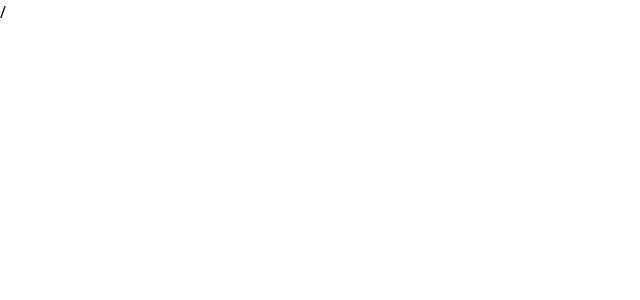
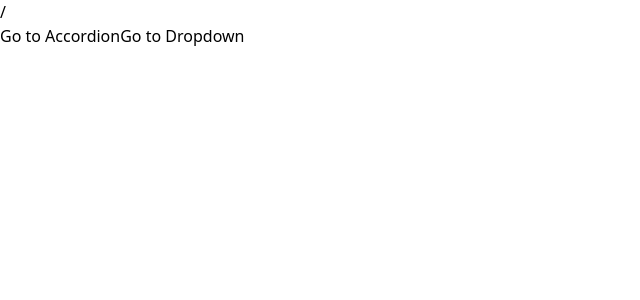
Before and after one commit to Pendentyw/React-components, a React (Create React App) app: page / in a window 1280 px wide. Shown: the top 300 px of the page, without its empty margins (0-640 px from the left). Built offline with nearby package versions, Linux system fonts and the light colour scheme.

Commit message:
Link component added

```diff
--- a/src/App.js
+++ b/src/App.js
@@ -1,5 +1,12 @@
+import Link from './components/Link';
+
 function App() {
-  return <div></div>;
+  return (
+    <div>
+      <Link to='/accordion'>Go to Accordion</Link>
+      <Link to='/dropdown'>Go to Dropdown</Link>
+    </div>
+  );
 }
 
 export default App;
--- /dev/null
+++ b/src/components/Link.js
@@ -0,0 +1,14 @@
+import { useContext } from 'react';
+import NavigationContext from '../contex/navigation';
+
+function Link({ to, children }) {
+  const { navigate } = useContext(NavigationContext);
+  const handleClick = (e) => {
+    e.preventDefault();
+    navigate(to);
+  };
+
+  return <a onClick={handleClick}>{children}</a>;
+}
+
+export default Link;
--- a/src/contex/navigation.js
+++ b/src/contex/navigation.js
@@ -23,7 +23,7 @@
   };
 
   return (
-    <NavigationContext.Provider value={{}}>
+    <NavigationContext.Provider value={{ navigate }}>
       {currentPath}
       {children}
     </NavigationContext.Provider>
```
